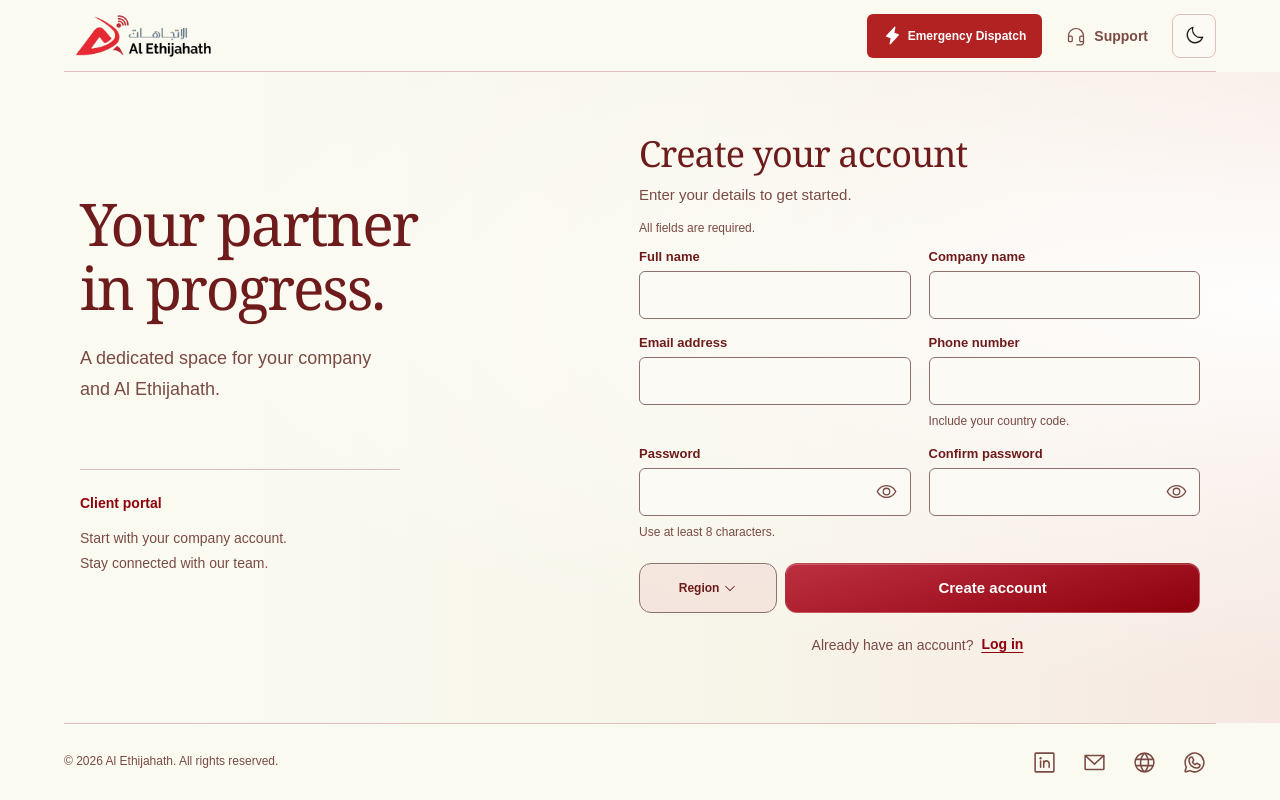
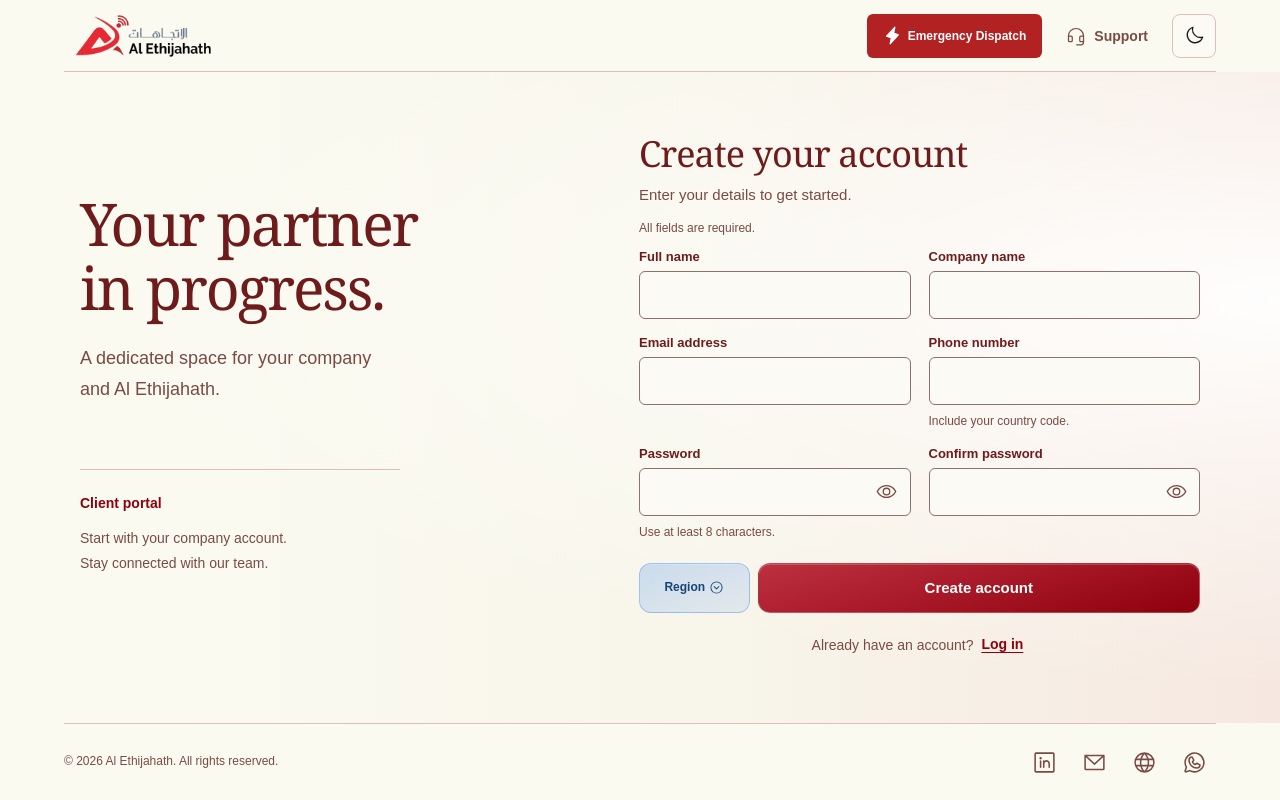
Before and after one commit to FAS-Organization/Al-Ethijahath-App-FrontEnd, a React (Vite) app in the folder frontend/: page / in a window 1280 px wide. Built offline with nearby package versions, Linux system fonts and the light colour scheme.

Commit message:
refactor: update region selection styling and replace icon in SignupPage

```diff
--- a/frontend/src/pages/SignupPage.css
+++ b/frontend/src/pages/SignupPage.css
@@ -1150,7 +1150,7 @@
 
 .signup-submit-row {
   display: grid;
-  grid-template-columns: minmax(86px, 1fr) minmax(0, 3fr);
+  grid-template-columns: minmax(0, 1fr) minmax(0, 4fr);
   gap: 8px;
   margin-top: 22px;
 }
@@ -1168,8 +1168,15 @@
 }
 
 .signup-region {
+  --region-blue: 46 126 240;
+  --region-text: #174577;
   position: relative;
   min-width: 0;
+}
+
+.signup-shell[data-theme='dark'] .signup-region {
+  --region-blue: 105 173 255;
+  --region-text: #c6e2ff;
 }
 
 .signup-region-trigger {
@@ -1179,14 +1186,33 @@
   gap: 4px;
   width: 100%;
   height: 50px;
-  padding: 0 6px;
-  border: 1px solid var(--signup-input-border);
+  padding: 0 4px;
+  border: 1px solid rgb(var(--region-blue) / 34%);
   border-radius: 12px;
-  background: var(--ed-accent-soft);
-  box-shadow: inset 0 1px 0 rgb(255 255 255 / 18%);
-  color: var(--heading);
-  font: 600 12px/1 Arial, sans-serif;
+  background: linear-gradient(
+    160deg,
+    rgb(var(--region-blue) / 23%),
+    rgb(var(--region-blue) / 10%)
+  );
+  box-shadow: inset 0 1px 0 rgb(255 255 255 / 22%);
+  color: var(--region-text);
+  font: 600 12px/1.15 Arial, sans-serif;
   cursor: pointer;
+}
+
+.signup-region-trigger span {
+  min-width: 0;
+  overflow: hidden;
+  text-overflow: ellipsis;
+  white-space: nowrap;
+}
+
+@media (width <= 480px) {
+  .signup-region-trigger {
+    flex-direction: column;
+    gap: 2px;
+    font-size: 11px;
+  }
 }
 
 .signup-region-trigger[aria-invalid='true'] {
@@ -1200,7 +1226,7 @@
 
 .signup-region-trigger svg {
   flex: none;
-  transition: transform 220ms cubic-bezier(.22, 1, .36, 1);
+  transition: transform 280ms cubic-bezier(.22, 1, .36, 1);
 }
 
 .signup-region-trigger[aria-expanded='true'] svg {
@@ -1221,12 +1247,12 @@
   box-shadow: inset 0 1px 0 rgb(255 255 255 / 18%), 0 12px 28px rgb(24 13 16 / 20%);
   opacity: 0;
   visibility: hidden;
-  transform: translateY(-6px) scale(.98);
+  transform: translateY(-10px) scale(.985);
   transform-origin: top left;
   transition:
-    opacity 180ms ease,
-    transform 240ms cubic-bezier(.22, 1, .36, 1),
-    visibility 0s linear 240ms;
+    opacity 220ms ease,
+    transform 320ms cubic-bezier(.22, 1, .36, 1),
+    visibility 0s linear 320ms;
 }
 
 @supports (backdrop-filter: blur(1px)) or (-webkit-backdrop-filter: blur(1px)) {
@@ -1259,7 +1285,7 @@
 }
 
 .signup-region-options button:is(:hover, [aria-pressed='true']) {
-  background: var(--ed-accent-soft);
+  background: rgb(var(--region-blue) / 14%);
 }
 
 .signup-region-options button:focus-visible {
--- a/frontend/src/pages/SignupPage.jsx
+++ b/frontend/src/pages/SignupPage.jsx
@@ -1,6 +1,6 @@
 import { useEffect, useLayoutEffect, useRef, useState } from 'react'
 import {
-  CaretDownIcon,
+  CaretCircleDownIcon,
   CheckIcon,
   EyeIcon,
   EyeSlashIcon,
@@ -547,7 +547,7 @@ export default function SignupPage({ onRegister, onLogin, theme = 'light', onTog
                           onClick={() => setRegionOpen(open => !open)}
                         >
                           <span>{region || 'Region'}</span>
-                          <CaretDownIcon size={14} aria-hidden="true" />
+                          <CaretCircleDownIcon size={15} aria-hidden="true" />
                         </button>
                         <div
                           className="signup-region-options"
```
